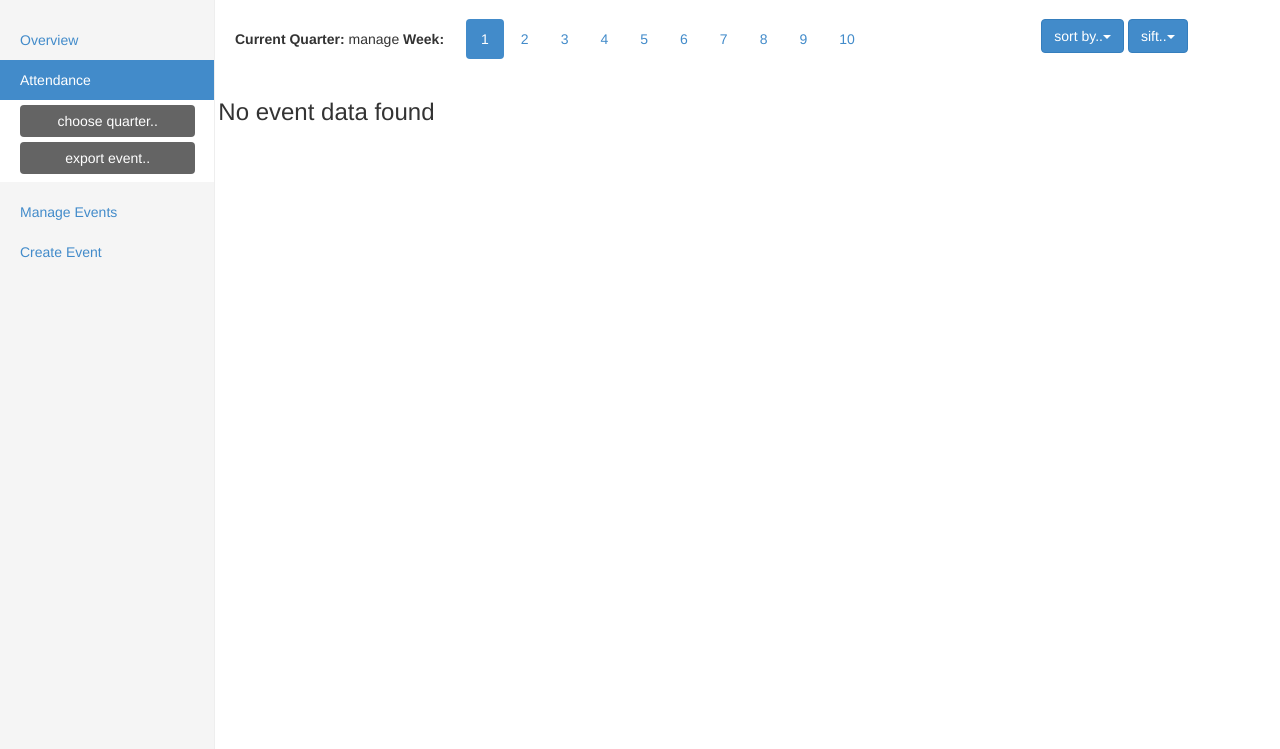
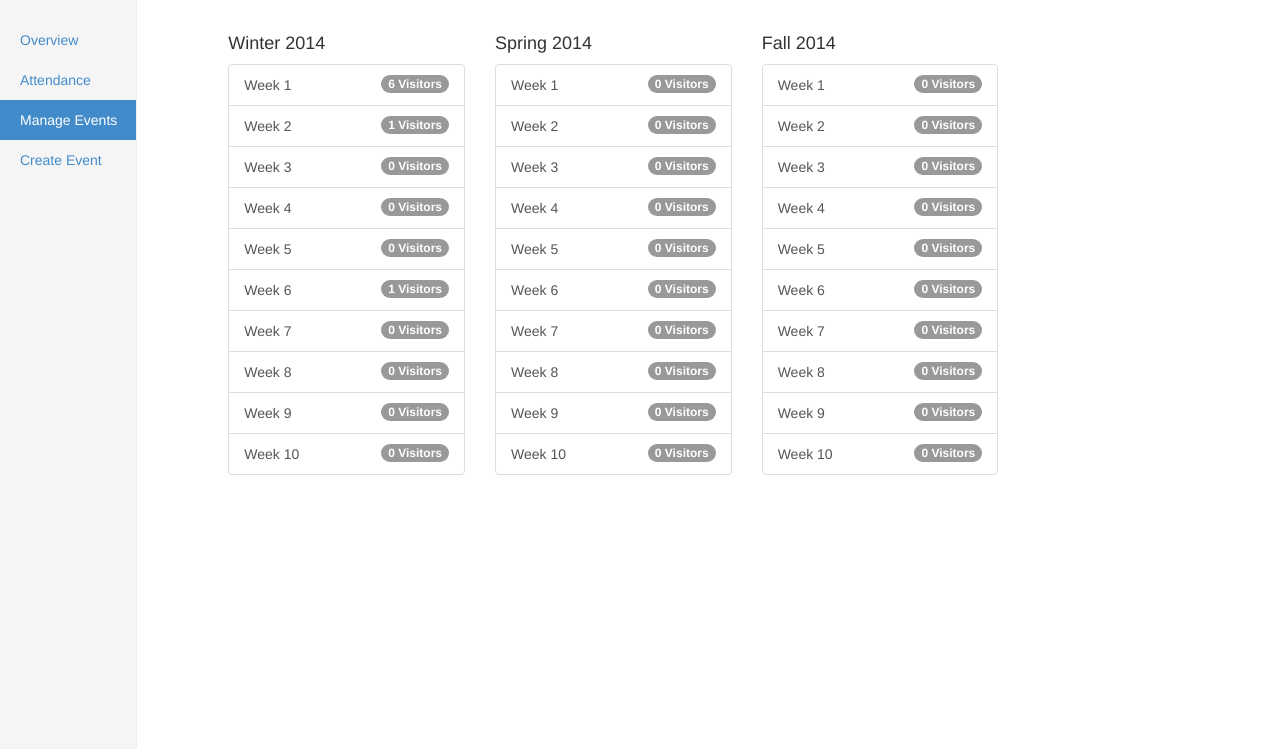
Before and after one commit to phouse512/arkaios, a Flask app: page /admin/large-group/manage in a window 1280 px wide. Shown: the part 51-800 px from the top of the page. Run offline with Flask 2, Linux system fonts and the light colour scheme; data comes from the database, SQL or seed files in the repository; both versions use the stored data as it was after the commit; some libraries are stand-ins or nearby versions.

Commit message:
finishing large group alpha

```diff
--- a/arkaios/app.py
+++ b/arkaios/app.py
@@ -1,8 +1,10 @@
 from flask import Flask
 from flask.ext.sqlalchemy import SQLAlchemy
-from flask import render_template, request, jsonify
+from flask import render_template, request, jsonify, make_response, Response
 from arkaios.models import Base, User, LargeGroup, SmallGroup, SmallGroupEvent, Attendee, LargeGroupAttendance, SmallGroupEventAttendance
 from arkaios import config
+
+import csv
 
 from sqlalchemy import desc
 
@@ -16,6 +18,21 @@ db.Model = Base
 def large_group_overview():
 	user = db.session.query(User).filter_by(id=1)
 	return render_template('largegroup/overview.html', user=user)
+
+# Large group manage - collect record counts
+@app.route('/admin/large-group/manage')
+def large_group_manage():
+
+	winter2014 = [0]*10
+	spring2014 = [0]*10
+	fall2014 = [0]*10
+
+	for i in range(10):
+		winter2014[i] = db.session.query(LargeGroup).filter_by(weekNumber=i+1).filter_by(quarter='w14').join(LargeGroup.large_group_attendance).count()
+		spring2014[i] = db.session.query(LargeGroup).filter_by(weekNumber=i+1).filter_by(quarter='s14').join(LargeGroup.large_group_attendance).count()
+		fall2014[i] = db.session.query(LargeGroup).filter_by(weekNumber=i+1).filter_by(quarter='f14').join(LargeGroup.large_group_attendance).count()
+
+	return render_template('largegroup/manage.html', w14=winter2014, s14=spring2014, f14=fall2014)
 
 # Large Group Attendance Page
 @app.route('/admin/large-group/<event_data>')
@@ -33,8 +50,13 @@ def large_group_attendance_table_admin():
 	week = request.args.get('week', 1, type=int)
 	sort = request.args.get('sort', 0, type=int)
 	sift = request.args.get('sift', 0, type=int)
+	returnType = request.args.get('returnType', 0, type=int)
 
 	sortingDictionary = {0: LargeGroupAttendance.id, 1: Attendee.year, 2: Attendee.first_name, 3: Attendee.last_name }
+
+	# the ALL case of the page view - not implemented yet
+	if week == -1:
+		return render_template('largegroup/_full_attendance_table.html')
 
 	# if event doesn't exist - catch the error and don't crash!!
 	try:
@@ -59,13 +81,38 @@ def large_group_attendance_table_admin():
 	elif(sift == 6):
 		attendance_records = db.session.query(LargeGroupAttendance).filter_by(large_group_id=event_id).filter_by(first_time=1).join(LargeGroupAttendance.attendee).order_by(sortingDictionary[sort])
 
-	return render_template('largegroup/_attendance_table.html', attendance=attendance_records)
+	if returnType == 0:
+		return render_template('largegroup/_attendance_table.html', attendance=attendance_records)
+	else:
+		# first create
+		fullArray = [1]
+		columnDescription = ["Last Name", "First Name", "Email", "Dorm", "Year"]
+		fullArray[0] = columnDescription
+
+		for record in attendance_records:
+			temp = [record.attendee.last_name, record.attendee.first_name, record.attendee.email, record.attendee.dorm, record.attendee.year]
+			fullArray.append(temp)
+
+		def generate():
+			for row in fullArray:
+				yield ','.join(row) + '\n'
+
+		return Response(generate(), mimetype='text/csv')
 
 # Attendance Tracking
 @app.route('/focus/<event_data>')
 def large_group(event_data):
 	quarter = event_data.split("-")[0]
 	week = event_data.split("-")[1][1:]
+
+	try:
+		event_id = db.session.query(LargeGroup).filter_by(weekNumber=week).filter_by(quarter=quarter).first().id
+	except AttributeError:
+		# no event was found - display nothing yo
+		new_event = LargeGroup(quarter=quarter, weekNumber=week, name="Focus")
+		db.session.add(new_event)
+		db.session.commit()
+
 	return render_template('tracking/largegroup.html', quarter=quarter, week=week)
 
 @app.route('/focus/_track')
--- a/arkaios/static/js/source.js
+++ b/arkaios/static/js/source.js
@@ -2,7 +2,7 @@ function pageLoad(){
 	reloadAttendanceTable();
 	// pill navigation listeners
 	$(".nav-pills a").on("click", function(){
-		weekNavigation(parseInt($(this).html()));
+		weekNavigation(parseInt($(this).attr("value")));
 	});
 	$("#sortToggle a").on("click", function(){
 		sortToggle(parseInt($(this).attr("value")));
@@ -11,12 +11,44 @@ function pageLoad(){
 		siftToggle(parseInt($(this).attr("value")));
 		console.log(parseInt($(this).attr("value")));
 	});
+	$("#exportEvent").on("click", function(){
+		downloadCSV();
+	});
+
+	chooseQuarter();
 }
 
+// the function responsible for setting up and listening for clicks on the quarter
+// choosing modal
+function chooseQuarter(){
+	$("#chooseQuarter a").on("click", function(e){
+		currentlySelected = $("#chooseQuarter .active");
+		justClicked = $(this);
+		if(justClicked.attr("value") == currentlySelected.attr("value")){
+			currentlySelected.removeClass("active");
+		} else {
+			currentlySelected.removeClass("active");
+			justClicked.addClass("active");
+		}
+	});
+
+	$("#selectQuarter").on("click", function(e){
+		e.preventDefault();
+		quarter = $("#chooseQuarter .active").attr("value");
+		window.location.replace($SCRIPT_ROOT + "/admin/large-group/" + quarter);
+	});
+}
+
+// the following three functions all have to do with updating the data that's displayed
+// by changing either the week, the sorting mechanism, or the sifting mechanism
 function weekNavigation(selectedWeek){
 	$(".nav-pills .active").removeClass("active");
 	new_selection = ".nav-pills li:nth-child(x)";
-	new_selection = new_selection.replace("x", selectedWeek+1);
+	if(selectedWeek != -1){
+		new_selection = new_selection.replace("x", selectedWeek+1);
+	} else {
+		new_selection = new_selection.replace("x", 12);
+	}
 	$(new_selection).addClass("active");
 
 	reloadAttendanceTable();
@@ -39,10 +71,11 @@ function siftToggle(siftedToggle){
 	reloadAttendanceTable();
 }
 
-function reloadAttendanceTable(){
+// reloads the data table based on whatever criteria is there
+function reloadAttendanceTable(type){
 	// harvest currently selected properties
 	currentQuarter = $("#currentQuarter").html();
-	weekNumber = parseInt($(".nav-pills .active a").html());
+	weekNumber = parseInt($(".nav-pills .active a").attr("value"));
 	sortToggleNumber = parseInt($("#sortToggle i").parent().attr("value"));
 	siftToggleNumber = parseInt($("#siftToggle i").parent().attr("value"));
 
@@ -51,7 +84,8 @@ function reloadAttendanceTable(){
         quarter: currentQuarter,
         week: weekNumber,
         sort: sortToggleNumber,
-        sift: siftToggleNumber
+        sift: siftToggleNumber,
+        returnType: 0
 	}, function(data) {
 		$("#attendance-data div").html(data);
 
@@ -60,3 +94,36 @@ function reloadAttendanceTable(){
 		//change the week currently selected
 	});
 }
+
+function downloadCSV(){
+	currentQuarter = $("#currentQuarter").html();
+	weekNumber = parseInt($(".nav-pills .active a").attr("value"));
+	sortToggleNumber = parseInt($("#sortToggle i").parent().attr("value"));
+	siftToggleNumber = parseInt($("#siftToggle i").parent().attr("value"));
+
+	url = $SCRIPT_ROOT + "/admin/large-group/_get_event_table?quarter=" + currentQuarter + "&week=" + weekNumber + "&sort=" + sortToggleNumber + "&sift=" + siftToggleNumber + "&returnType=1";
+	window.location.replace(url);
+}
+
+
+
+function downloadTable(){
+	currentQuarter = $("#currentQuarter").html();
+	weekNumber = parseInt($(".nav-pills .active a").html());
+	sortToggleNumber = parseInt($("#sortToggle i").parent().attr("value"));
+	siftToggleNumber = parseInt($("#siftToggle i").parent().attr("value"));
+
+	$.get($SCRIPT_ROOT + '/admin/large-group/_get_event_table', {
+        quarter: currentQuarter,
+        week: weekNumber,
+        sort: sortToggleNumber,
+        sift: siftToggleNumber,
+        returnType: 1
+	}, function(data) {
+		console.log(data);
+
+		//change the properties of the dropdowns
+
+		//change the week currently selected
+	});
+}
--- a/arkaios/templates/largegroup/_attendance_table.html
+++ b/arkaios/templates/largegroup/_attendance_table.html
@@ -8,7 +8,7 @@
 		<th>year</th>
 	</tr>
 	{% for user in attendance %}
-		<tr>
+		<tr class="{% if user.first_time == 1 %}info{% endif %}">
 			<td>1</td>
 			<td>{{ user.attendee.last_name }}</td>
 			<td>{{ user.attendee.first_name }}</td>
--- /dev/null
+++ b/arkaios/templates/largegroup/_full_attendance_table.html
@@ -0,0 +1 @@
+<h4>This feature is not quite implemented yet</h4>
--- a/arkaios/templates/largegroup/attendance.html
+++ b/arkaios/templates/largegroup/attendance.html
@@ -14,18 +14,18 @@
 					<a href="#">Attendance</a>
 					<div class="sidebar-dropdown row">
 						<div class="col-lg-10 col-lg-offset-1">
-							<button type="button" class="btn btn-info btn-block navbar-buttons">choose quarter..</button>
+							<button data-toggle="modal" data-target="#chooseQuarter" type="button" class="btn btn-info btn-block navbar-buttons">choose quarter..</button>
 						</div>
 						<div class="col-lg-10 col-lg-offset-1">
-							<button type="button" class="btn btn-info btn-block navbar-buttons">export event..</button>
+							<button type="button" class="btn btn-info btn-block navbar-buttons" id="exportEvent">export event..</button>
 						</div>
 					</div>
 				</li>
 				<li>
-					<a href="#">Manage Events</a>
+					<a href="{{ url_for('large_group_manage') }}">Manage Events</a>
 				</li>
 				<li>
-					<a href="#">Create Event</a>
+					<a href="">Create Event</a>
 				</li>
 			</ul>
 		</div>
@@ -35,16 +35,17 @@
 					<div class="col-lg-9">
 						<ul class="nav nav-pills">
 							<li><p><b>Current Quarter: </b> <span id="currentQuarter">{{ event_data }}</span><b> Week:</b><p></li>
-							<li class="active"><a href="#">1</a></li>
-							<li><a href="#">2</a></li>
-							<li><a href="#">3</a></li>
-							<li><a href="#">4</a></li>
-							<li><a href="#">5</a></li>
-							<li><a href="#">6</a></li>
-							<li><a href="#">7</a></li>
-							<li><a href="#">8</a></li>
-							<li><a href="#">9</a></li>
-							<li><a href="#">10</a></li>
+							<li class="active"><a value="1" href="#">1</a></li>
+							<li><a value="2" href="#">2</a></li>
+							<li><a value="3" href="#">3</a></li>
+							<li><a value="4" href="#">4</a></li>
+							<li><a value="5" href="#">5</a></li>
+							<li><a value="6" href="#">6</a></li>
+							<li><a value="7" href="#">7</a></li>
+							<li><a value="8" href="#">8</a></li>
+							<li><a value="9" href="#">9</a></li>
+							<li><a value="10" href="#">10</a></li>
+							<li><a value="-1" href="#">All</a></li>
 						</ul>
 					</div>
 					<div class="col-lg-3">
@@ -107,5 +108,29 @@
 			</div>
 		</div>
 
+		<div class="modal fade" id="chooseQuarter" tabindex="-1" role="dialog" aria-labelledby="chooseQuarterLabel" aria-hidden="true">
+			<div class="modal-dialog">
+				<div class="modal-content">
+					<div class="modal-header">
+						<button type="button" class="close" data-dismiss="modal" aria-hidden="true">&times;</button>
+						<h4 class="modal-title" id="chooseQuarterLabel">Choose Quarter</h4>
+					</div>
+					<div class="modal-body">
+						<div class="list-group">
+							<a href="#" value="f13" class="list-group-item">Fall 2013</a>
+							<a href="#" value="w14" class="list-group-item">Winter 2014</a>
+							<a href="#" value="s14" class="list-group-item">Spring 2014</a>
+							<a href="#" value="f14" class="list-group-item">Fall 2014</a>
+							<a href="#" value="w15" class="list-group-item">Winter 2015</a>
+							<a href="#" value="s15" class="list-group-item">Spring 2015</a>
+						</div>
+					</div>
+					<div class="modal-footer">
+						<button type="button" class="btn btn-default" data-dismiss="modal">Close</button>
+						<button type="button" id="selectQuarter" class="btn btn-primary">Select Quarter</button>
+					</div>
+				</div>
+			</div>
+		</div>
 
  	{% endblock content %}
--- /dev/null
+++ b/arkaios/templates/largegroup/manage.html
@@ -0,0 +1,65 @@
+		{% extends 'base.html' %}
+
+		{% block title %}
+		Manage Large Group Attendance
+		{% endblock title %}
+
+		{% block content %}
+		<div class="col-lg-2 col-md-3 sidebar" data-spy="affix" data-offset-top="0" data-offset-bottom="0" id="sidebar">
+			<ul class="nav nav-sidebar">
+				<li>
+					<a href="{{ url_for('large_group_overview') }}">Overview</a>
+				</li>
+				<li>
+					<a href="{{ url_for('large_group_attendance_admin', event_data='w14') }}">Attendance</a>
+				</li>
+				<li class="active">
+					<a href="{{ url_for('large_group_manage') }}">Manage Events</a>
+				</li>
+				<li>
+					<a href="#">Create Event</a>
+				</li>
+			</ul>
+		</div>
+		<div  class="col-lg-10 col-lg-offset-2 col-md-9 col-md-offset-3">
+			<div style="margin-top: 50px;" class="row">
+				<div style="margin-top: 25px;" class="col-lg-3 col-md-3">
+					<h4>Winter 2014</h4>
+					<ul class="list-group">
+						{% for current in range(10) %}
+							<a href="{{ url_for('large_group', event_data='w14-w' ~ (current+1)) }}"class="list-group-item">
+								<span class="badge">{{ w14[current] }} Visitors</span>
+								Week {{ current+1 }}
+							</a>
+						{% endfor %}
+					</ul>
+				</div>
+				<div style="margin-top: 25px;" class="col-lg-3 col-md-3">
+					<h4>Spring 2014</h4>
+					<ul class="list-group">
+						{% for current in range(10) %}
+							<a href="{{ url_for('large_group', event_data='s14-w' ~ (current+1)) }}" class="list-group-item">
+								<span class="badge">{{ s14[current] }} Visitors</span>
+								Week {{ current+1 }}
+							</a>
+						{% endfor %}
+					</ul>
+				</div>
+				<div style="margin-top: 25px;" class="col-lg-3 col-md-3">
+					<h4>Fall 2014</h4>
+					<ul class="list-group">
+						{% for current in range(10) %}
+							<a href="{{ url_for('large_group', event_data='f14-w' ~ (current+1)) }}" class="list-group-item">
+								<span class="badge">{{ f14[current] }} Visitors</span>
+								Week {{ current+1 }}
+							</a>
+						{% endfor %}
+					</ul>
+				</div>
+			</div>
+
+		</div>
+
+
+
+ 	{% endblock content %}
--- a/arkaios/templates/largegroup/overview.html
+++ b/arkaios/templates/largegroup/overview.html
@@ -1,4 +1,8 @@
 {% extends 'base.html' %}
+
+{% block title %}
+Large Group Overview
+{% endblock title %}
 
 {% block content %}
 		<div class="col-lg-2 sidebar" data-spy="affix" data-offset-top="0" data-offset-bottom="0" id="sidebar">
@@ -10,7 +14,7 @@
 					<a href="{{ url_for('large_group_attendance_admin', event_data='w14') }}">Attendance</a>
 				</li>
 				<li>
-					<a href="#">Manage Events</a>
+					<a href="{{ url_for('large_group_manage') }}">Manage Events</a>
 				</li>
 				<li>
 					<a href="#">Create Event</a>
```
Also changed, not shown: arkaios/arkaios.db, 2 other files.
